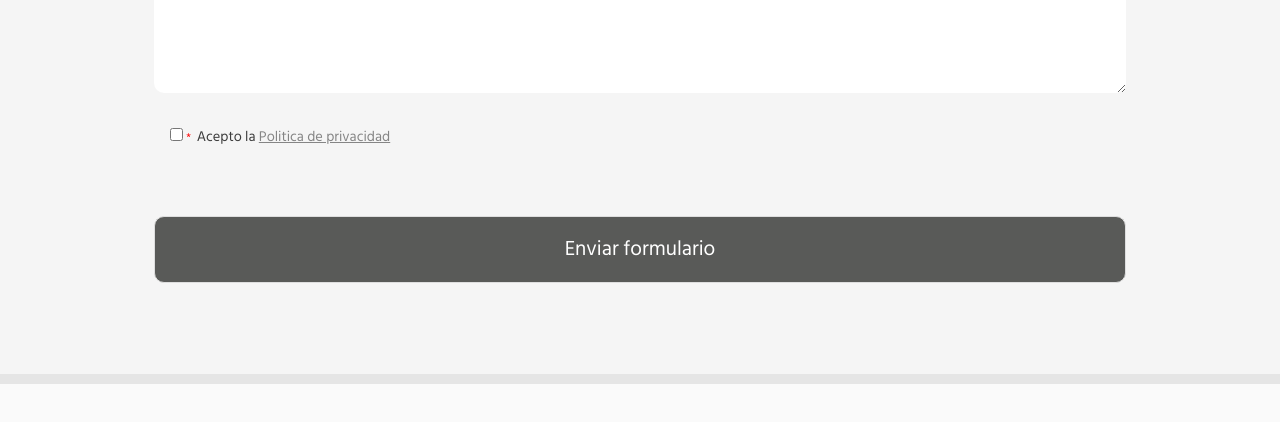
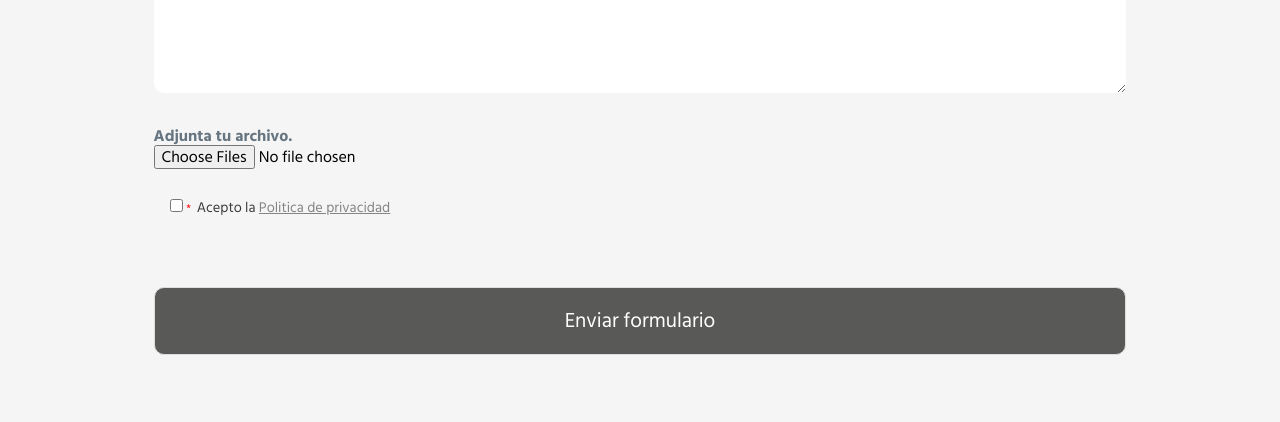
Before and after one commit to aaj2md/animalpreferido, a plain HTML site: page contacto.html in a window 1280 px wide. Shown: the part 1360-1782 px from the top of the page. Drawn offline with Linux system fonts and the light colour scheme.

Commit message:
envio-imagen

```diff
--- a/contacto.html
+++ b/contacto.html
@@ -176,6 +176,13 @@
                <span class="mensaje-error" id="msj-consulta">Escriba cualquier consulta con un máximo de 100 caracteres...</span>
              </div>
 
+             <!-- CAMPO IMAGEN  -->
+
+             <div class="campos">
+                <label for="archivo-user">Adjunta tu archivo.</label> <br>
+                <input type="file" name="archivo-usuario" id="archivo-user" multiple accept=".jpg,.png">
+            </div>
+
              <!-- CAMPO CLAUSULAS DE ENVÍO  -->
              <div class="campos">
                 <input type="checkbox" name="dato-clausulas" id="dato-clausulas" value="1">
```
